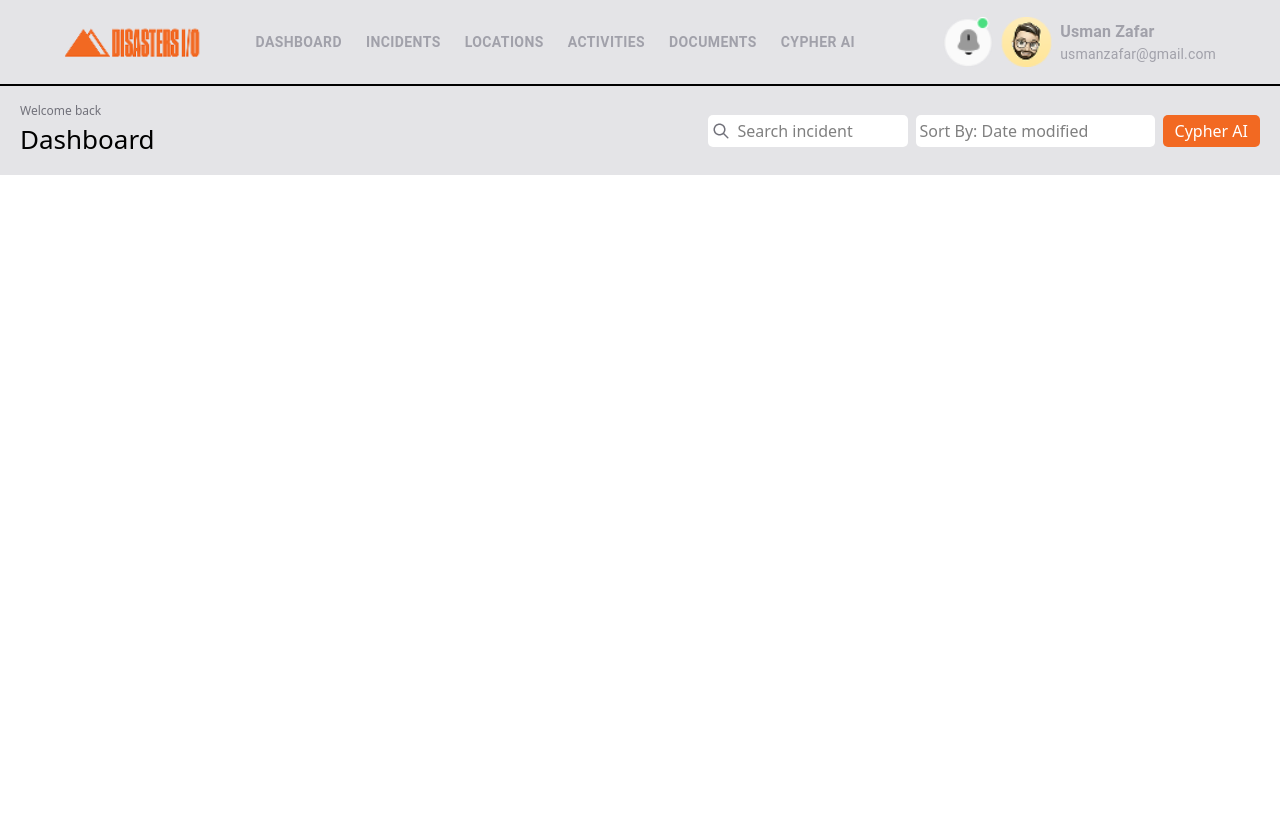
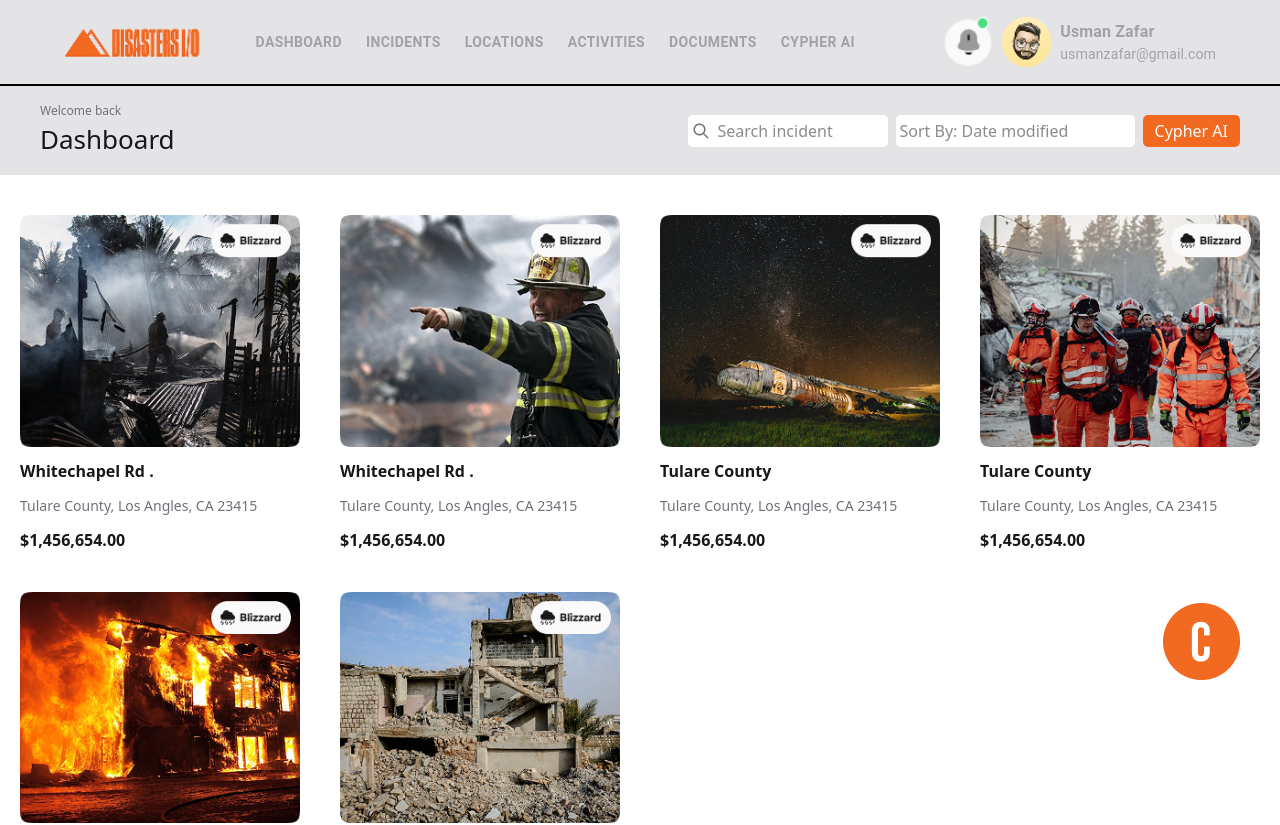
Before and after one commit to skSadi12/Disasters, a React (Vite) app: page / in a window 1280 px wide. Shown: the top 825 px of the page. Before the commit the page ends 800 px from the top, so only its background shows below. Built offline with nearby package versions, Linux system fonts and the light colour scheme.

Commit message:
home page done

```diff
--- a/package.json
+++ b/package.json
@@ -27,6 +27,7 @@
     "@types/react": "^19.1.2",
     "@types/react-dom": "^19.1.2",
     "@vitejs/plugin-react": "^4.4.1",
+    "daisyui": "^5.0.37",
     "eslint": "^9.25.0",
     "eslint-plugin-react-hooks": "^5.2.0",
     "eslint-plugin-react-refresh": "^0.4.19",
--- a/src/App.css
+++ b/src/App.css
@@ -0,0 +1 @@
+@plugin "daisyui";
--- /dev/null
+++ b/src/components/Cards.jsx
@@ -0,0 +1,52 @@
+import React from "react";
+import Section from "./sheard/Section";
+import Card from "./sheard/Card";
+
+function Cards() {
+  return (
+    <Section>
+      <div className=" grid grid-cols-1 sm:grid-cols-2 mx-auto my-10 justify-center  md:grid-cols-3 lg:grid-cols-4 gap-10 items-center
+      ">
+        <Card
+          image={"/card1.png"}
+          p1={"Whitechapel Rd ."}
+          p2={"Tulare County,  Los Angles, CA 23415"}
+          p3={"$1,456,654.00"}
+        />
+        <Card
+          image={"/card2.png"}
+          p1={"Whitechapel Rd ."}
+          p2={"Tulare County,  Los Angles, CA 23415"}
+          p3={"$1,456,654.00"}
+        />
+        <Card
+          image={"/card3.png"}
+          p1={"Tulare County"}
+          p2={"Tulare County,  Los Angles, CA 23415"}
+          p3={"$1,456,654.00"}
+        />
+        <Card
+          image={"/card4.png"}
+          p1={"Tulare County"}
+          p2={"Tulare County,  Los Angles, CA 23415"}
+          p3={"$1,456,654.00"}
+        />
+        <Card
+          image={"/card5.png"}
+          p1={"Tulare County"}
+          p2={"Tulare County,  Los Angles, CA 23415"}
+          p3={"$1,456,654.00"}
+        />
+        <Card
+          image={"/card6.png"}
+          p1={"Tulare County"}
+          p2={"Tulare County,  Los Angles, CA 23415"}
+          p3={"$1,456,654.00"}
+        />
+
+      </div>
+    </Section>
+  );
+}
+
+export default Cards;
--- a/src/components/Dashboard.jsx
+++ b/src/components/Dashboard.jsx
@@ -5,7 +5,7 @@ import OrBtn from './sheard/OrBtn'
 function Dashboard() {
   return (
     <section className='bg-[#E4E4E7] px-5 py-4'>
-        <div className='max-w-[1400px] mx-auto flex justify-between gap-10 flex-col sm:flex-row'>
+        <div className='max-w-[1400px] mx-auto px-5 flex justify-between gap-10 flex-col sm:flex-row'>
             <div className='md:text-start text-center'>
                 <p className='text-[12px] text-[#71717A]  '>Welcome back</p>
                 <h2 className='text-[26px] '>Dashboard</h2>
--- /dev/null
+++ b/src/components/md.jsx
@@ -0,0 +1,62 @@
+import React from "react";
+import OrBtn from "../components/sheard/OrBtn"
+
+function Md() {
+  return (
+    <div>
+      {/* You can open the modal using document.getElementById('ID').showModal() method */}
+      <button
+        className="   p-2 rounded-full fixed
+          bottom-[7rem] right-4 cursor-pointer md:right-8"
+        onClick={() => document.getElementById("my_modal_3").showModal()}
+      >
+        <img src="/chat.png" alt="" />
+      </button>
+      <dialog id="my_modal_3" className="modal">
+        <div className="modal-box">
+          <form method="dialog">
+            {/* if there is a button in form, it will close the modal */}
+            <button className="btn bg-white btn-sm btn-circle btn-ghost absolute right-8 top-8">
+              ✕
+            </button>
+          </form>
+          <div className="min-h-[600px] min-w-[250px] w-full">
+            <div  className="bg-white">
+              <h4 className="p-5 bg-[#F26922] rounded-t-xl">Chat with Cypher </h4>
+              <div className="bg-[#3F3F46] text-white mt-5 py-4 text-end max-w-[210px] md:max-w-[300px] pr-5 rounded-xl absolute right-[24px] ">
+              <p >Lorem ipsum dolar sit general sac mascho werho</p>
+            </div>
+              <div className="bg-white border-2 border-gray-400 text-balck mt-30 py-4  max-w-[210px] md:max-w-[300px] px-2 rounded-xl m right-[24px] ">
+              <p >Lorem ipsum dolar sit general sac mascho werho</p>
+            </div>
+              <div className="bg-white border-2 border-gray-400 text-balck mt-5 py-4  max-w-[210px] md:max-w-[300px] px-2 rounded-xl m right-[24px] ">
+              <p >Lorem ipsum dolar sit general sac mascho werho</p>
+            </div>
+            <div className="bg-[#3F3F46] text-white mt-5 py-4 text-end max-w-[210px] md:max-w-[300px] pr-5 rounded-xl absolute right-[24px] top-[390px]">
+              <p >Lorem ipsum dolar sit general sac mascho werho</p>
+            </div>
+            <div>
+              <input type="text" className="w-full border-2 py-3 px-2 mt-28 border-gray-400 rounded-xl"  placeholder="Enter your question..."/>
+            </div>
+              <div className="flex justify-between mt-5 items-center">
+                <div className=" flex gap-2">
+                  <img src="/camera.png" alt="" />
+                <img src="/photo.png" alt="" />
+                <img src="./attacment.png" alt="" />
+                </div>
+                <div>
+                  <OrBtn>Send</OrBtn>
+                </div>
+
+              </div>
+
+            </div>
+
+          </div>
+        </div>
+      </dialog>
+    </div>
+  );
+}
+
+export default Md;
--- a/src/components/sheard/Card.jsx
+++ b/src/components/sheard/Card.jsx
@@ -3,7 +3,7 @@ import React from 'react'
 function Card({image,p1,p2,p3}) {
   return (
     <div>
-      <div className='space-y-3'>
+      <div className='space-y-3 flex flex-col justify-center'>
         <img src={image} alt="" />
         <p className='font-semibold'>{p1}</p>
         <p className='text-[#71717A] text-[14px]'>{p2}</p>
--- /dev/null
+++ b/src/components/sheard/Section.jsx
@@ -0,0 +1,11 @@
+import React from 'react'
+
+function Section({children}) {
+  return (
+    <section className='max-w-[1400px] mx-auto px-5'>
+      {children}
+    </section>
+  )
+}
+
+export default Section
--- a/src/index.css
+++ b/src/index.css
@@ -1 +1,2 @@
 @import "tailwindcss";
+@plugin "daisyui";
--- a/src/page/Home.jsx
+++ b/src/page/Home.jsx
@@ -1,11 +1,16 @@
 import React from 'react'
 import Card from '../components/sheard/Card'
 import Dashboard from '../components/Dashboard'
+import Cards from '../components/Cards'
+import NestedModal from '../components/md'
+import Md from '../components/md'
 
 function Home() {
   return (
     <section>
      <Dashboard/>
+     <Cards/>
+     <Md/>
     </section>
   )
 }
```
Also changed, not shown: 1 other file (tests, documents, lock files or other folders).
